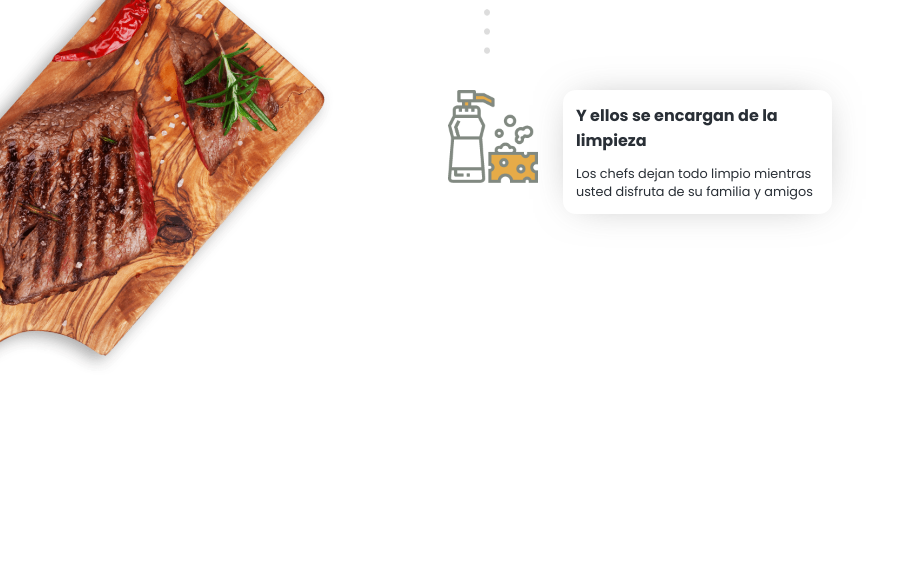
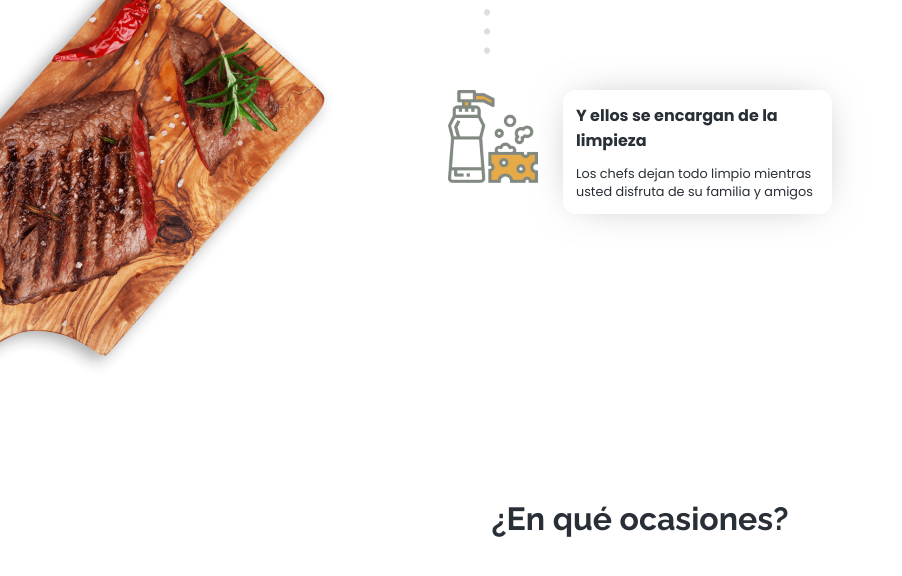
Before and after one commit to oviedo97fer/ShefMe-LandingPage, a React (Create React App) app: page / in a window 1280 px wide. Shown: the part 2027-2603 px from the top of the page, without its empty margins (0-902 px from the left). Before the commit the page ends 2527 px from the top, so only its background shows below. Built offline with nearby package versions, Linux system fonts and the light colour scheme.

Commit message:
WhenView created

```diff
--- a/src/App.js
+++ b/src/App.js
@@ -4,11 +4,14 @@ import './App.css';
 //views
 import Home from './views/Home'
 import HowWork from './views/HowWork'
+import WhenView from './views/WhenView'
+
 function App() {
   return (
     <div className="App">
       <Home/>
       <HowWork/>
+      <WhenView/>
     </div>
   );
 }
--- a/src/views/HowWork/style.css
+++ b/src/views/HowWork/style.css
@@ -1,7 +1,7 @@
 .HowWorkView{
     position: relative;
     width: 100%;
-    height: 200vh;
+    height: 210vh;
     background: #fff;
     background-image: url('../../assets/seed.png');
     background-size: 25%;
--- /dev/null
+++ b/src/views/WhenView/index.js
@@ -0,0 +1,16 @@
+import React from 'react';
+
+import './style.css'
+
+const WhenView = () => {
+    return(
+        <main className='WhenView'>
+            <h1 className='WhenViewTitle'>¿En qué ocasiones?</h1>
+            <div>
+                {/* TODO hacer banner */}
+            </div>
+        </main>
+    )
+}
+
+export default WhenView
--- /dev/null
+++ b/src/views/WhenView/style.css
@@ -0,0 +1,12 @@
+.WhenView{
+    width: 100%;
+    height: 100vh;
+    position: relative;
+}
+.WhenViewTitle{
+    font-family: 'Raleway';
+    font-weight: bold;
+    font-size: 2em;
+    color: #292F36;
+    position: relative;
+}
```
